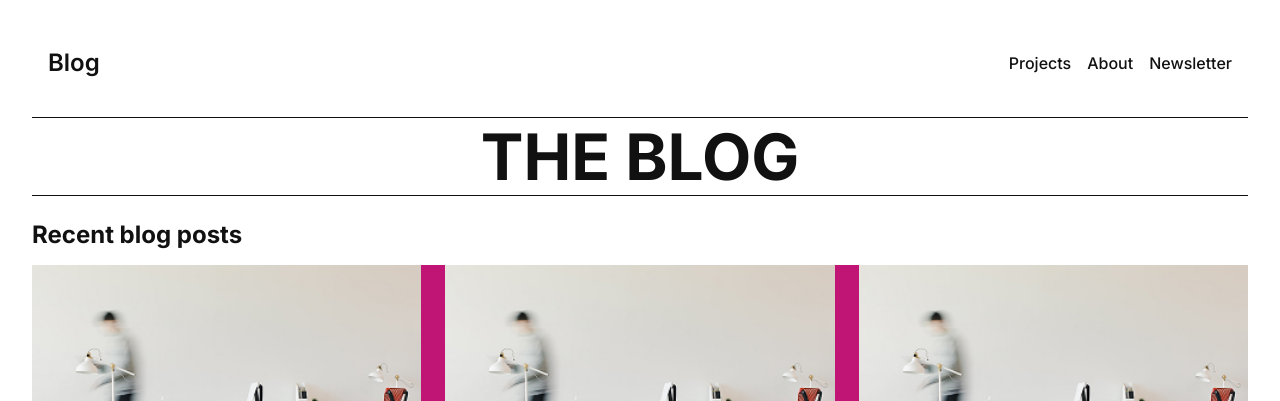
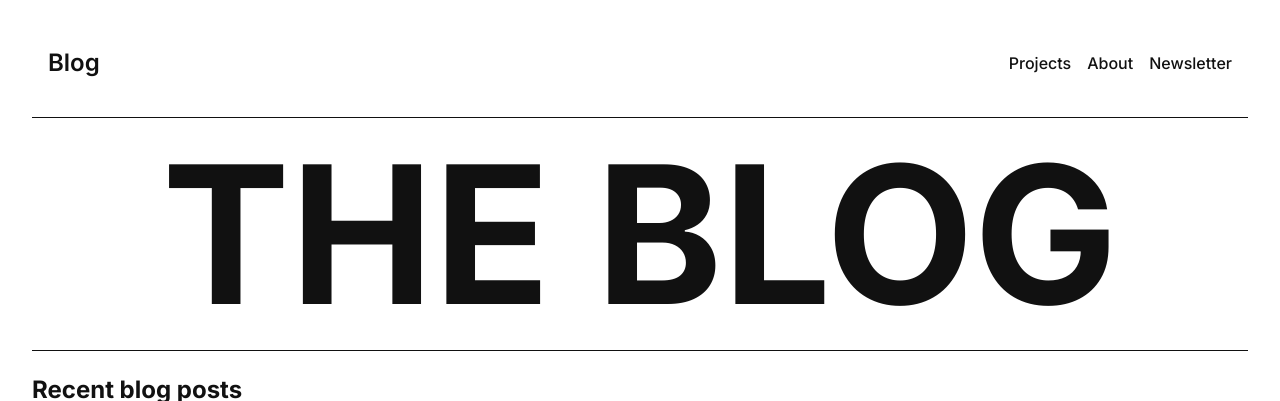
Before and after one commit to Sameerrind765/Blog, a React (Vite) app: page / in a window 1280 px wide. Shown: the top 401 px of the page. Built offline with nearby package versions, Linux system fonts and the light colour scheme.

Commit message:
font size fixed and pink background removed

```diff
--- a/src/index.css
+++ b/src/index.css
@@ -41,7 +41,7 @@ p {
 .head-hero {
   margin: 3vh 0;
   font-weight: 700;
-  font-size: 4em;
+  font-size: clamp(3rem,15vw,13rem);
   border-top: 1px solid;
   border-bottom: 1px solid;
 }
@@ -194,11 +194,10 @@ p {
   }
 }
 
-@media screen and (min-width: 800px){
+/* @media screen and (min-width: 800px){
   .blogs-container {
-    background-color: #c01574;
   }
-}
+} */
 
 #root {
   margin: 0;
```
